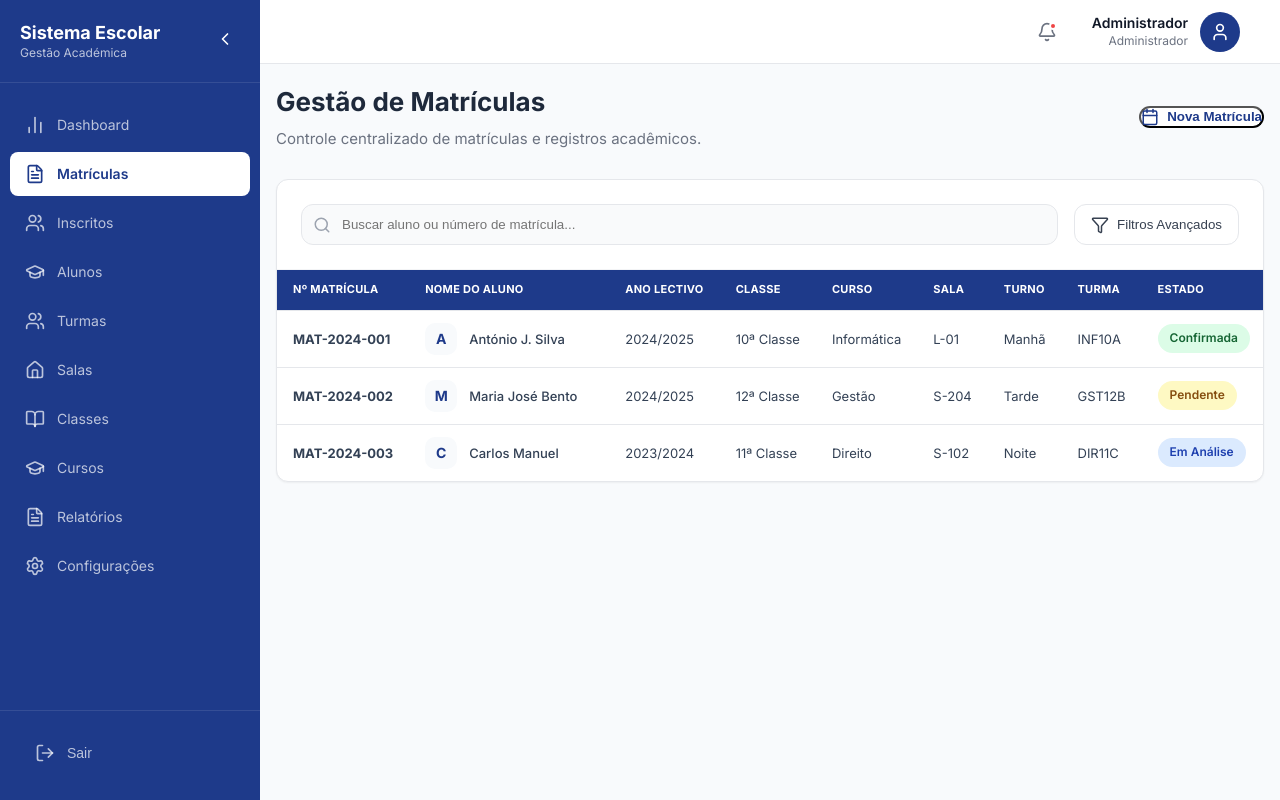
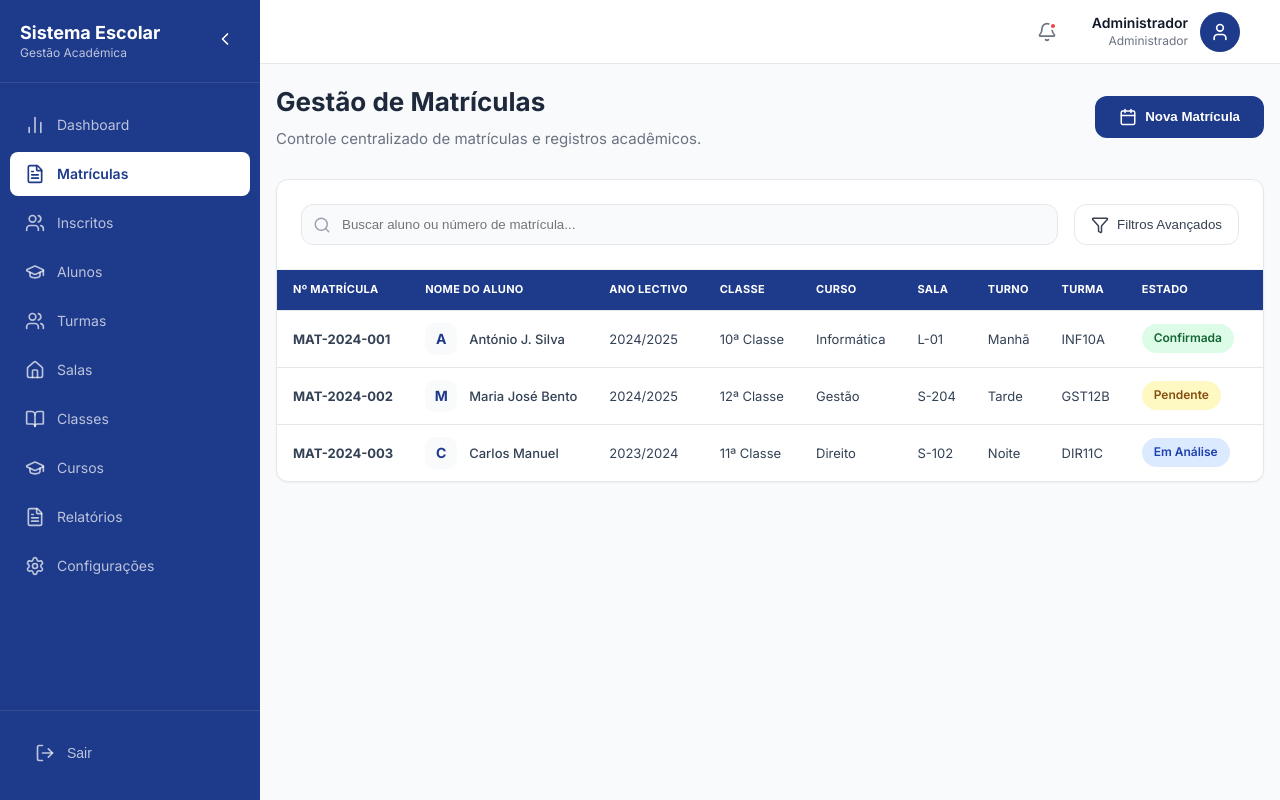
Before and after one commit to aguinaldoarnaldo/Projeto_fim_curso, a React (Vite) app in the folder frontend/: page /matriculas in a window 1280 px wide. Built offline with nearby package versions, Linux system fonts and the light colour scheme.

Commit message:
feat(matriculas): update record buttons and remove fixed column widths

```diff
--- a/frontend/src/pages/Matriculas/Matriculas.jsx
+++ b/frontend/src/pages/Matriculas/Matriculas.jsx
@@ -159,7 +159,7 @@ const Matriculas = () => {
                     </div>
                     <button
                         onClick={() => navigate('/matriculas/nova')}
-                        className="btn-new-matricula nav-item-active"
+                        className="btn-primary-action"
                     >
                         <Calendar size={18} />
                         Nova Matrícula
@@ -250,8 +250,8 @@ const Matriculas = () => {
                     <table className="data-table">
                         <thead>
                             <tr>
-                                <th style={{ width: '160px' }}>Nº Matrícula</th>
-                                <th style={{ minWidth: '200px' }}>Nome do Aluno</th>
+                                <th>Nº Matrícula</th>
+                                <th>Nome do Aluno</th>
                                 <th>Ano Lectivo</th>
                                 <th>Classe</th>
                                 <th>Curso</th>
```
